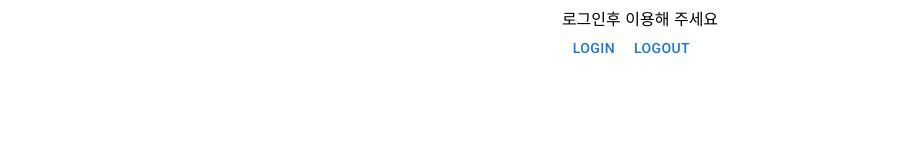
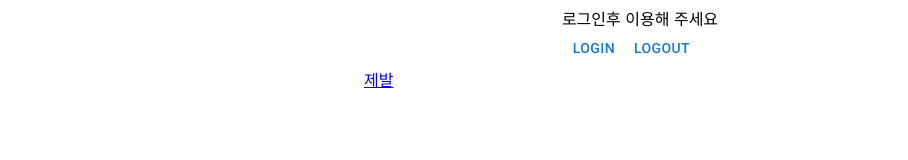
Before and after one commit to Jesscha/learningTweet, a React (Create React App) app: page / in a window 1280 px wide. Shown: the part 234-394 px from the top of the page, without its empty margins (0-908 px from the left). Built offline with nearby package versions, Linux system fonts and the light colour scheme; no server answers.

Commit message:
add test

```diff
--- a/package.json
+++ b/package.json
@@ -17,6 +17,7 @@
     "firebase": "^9.6.11",
     "graphql": "^16.4.0",
     "react": "^18.0.0",
+    "react-copy-to-clipboard": "^5.1.0",
     "react-dom": "^18.0.0",
     "react-firebase-hooks": "^5.0.3",
     "react-router-dom": "6",
--- a/src/App.tsx
+++ b/src/App.tsx
@@ -1,3 +1,4 @@
+/* eslint-disable max-len */
 import { gql, useQuery } from "@apollo/client";
 import { Box, Button, Container, Typography } from "@mui/material";
 import ContentInput from "./components/ContentInput";
@@ -11,6 +12,7 @@ const CONTENTS = gql`
       content
       author
       timestamp
+      id
     }
   }
 `;
@@ -20,6 +22,8 @@ const CONTENTS_BY_AUTHOR = gql`
     contentsByAuthor(author: $author) {
       content
       author
+      timestamp
+      id
     }
   }
 `;
@@ -94,6 +98,9 @@ function App() {
           </Button>
         </Box>
       </Box>
+      <a href="metamask://wc:536e94ba-f45a-4400-9bb1-8682dac4817c@1?bridge=https%3A%2F%2Fv.bridge.walletconnect.org&key=8c44e9c600538f35a9c311c1d667ef9fa9d80b0e4eabc88f94f9455ed5fb2b66">
+        제발
+      </a>
     </Container>
   );
 }
--- a/src/components/ContentsArea.tsx
+++ b/src/components/ContentsArea.tsx
@@ -27,11 +27,13 @@ export default function ContentArea({
   return (
     <Paper sx={{ width: "100%", padding: "24px" }}>
       {loading && <CircularProgress />}
-      {_data?.map(({ content, author, timestamp }: any, i: any) => {
+      {_data?.map(({ content, author, timestamp, id }: any, i: any) => {
         return (
           <div key={i}>
-            {content} <span> by {author}</span>
-            {timestamp && timestamp}
+            <>
+              {content} <span> by {author}</span>
+              {timestamp && timestamp}
+            </>
           </div>
         );
       })}
--- a/src/pages/DetailPage.tsx
+++ b/src/pages/DetailPage.tsx
@@ -42,7 +42,7 @@ export function DetailPage() {
         }}
       >
         {loading && <CircularProgress />}
-        {data && data.contentById.content}
+        {data && data.contentById && data.contentById.content}
       </Box>
     </Container>
   );
```
Also changed, not shown: 1 other file (tests, documents, lock files or other folders).
